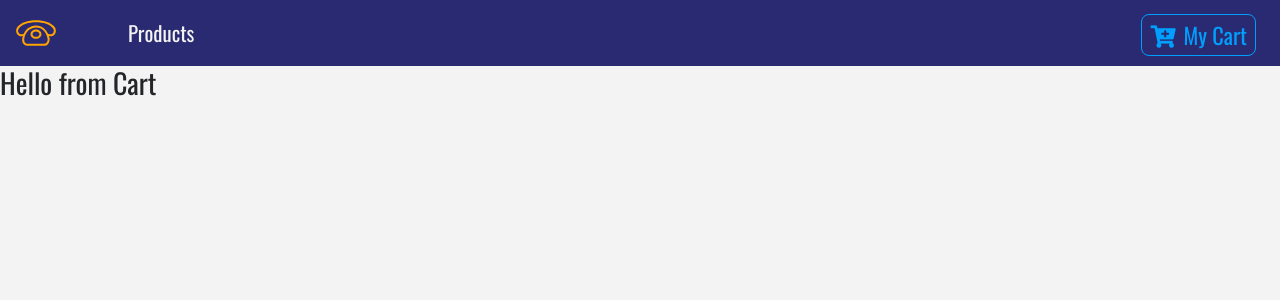
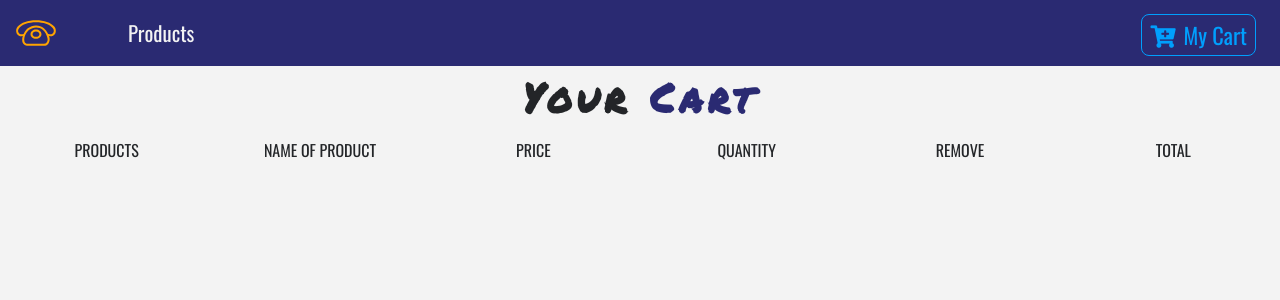
Before and after one commit to chase-metzger/CMCommerce, a React (Create React App) app: page /cart in a window 1280 px wide. Shown: the top 300 px of the page. Built offline with nearby package versions, Linux system fonts and the light colour scheme.

Commit message:
Add the CartColumns component and use it in the Cart

```diff
--- a/src/components/Cart/Cart.js
+++ b/src/components/Cart/Cart.js
@@ -1,11 +1,15 @@
 import React from 'react';
+
+import Title from '../Title';
+import CartColumns from './CartColumns';
 
 export default class Cart extends React.Component {
 	render() {
 		return (
-			<div>
-				<h3>Hello from Cart</h3>
-			</div>
+			<section>
+				<Title name="your" title="cart" />
+				<CartColumns />
+			</section>
 		);
 	}
 }
--- /dev/null
+++ b/src/components/Cart/CartColumns.js
@@ -0,0 +1,28 @@
+import React from 'react';
+
+export default function CartColumns() {
+    return (
+        <div className="container-fluid text-center d-none d-lg-block">
+            <div className="row">
+                <div className="col-10 mx-auto col-lg-2">
+                    <p className="text-uppercase">products</p>
+                </div>
+                <div className="col-10 mx-auto col-lg-2">
+                    <p className="text-uppercase">name of product</p>
+                </div>
+                <div className="col-10 mx-auto col-lg-2">
+                    <p className="text-uppercase">price</p>
+                </div>
+                <div className="col-10 mx-auto col-lg-2">
+                    <p className="text-uppercase">quantity</p>
+                </div>
+                <div className="col-10 mx-auto col-lg-2">
+                    <p className="text-uppercase">remove</p>
+                </div>
+                <div className="col-10 mx-auto col-lg-2">
+                    <p className="text-uppercase">total</p>
+                </div>
+            </div>
+        </div>
+    );
+}
```
